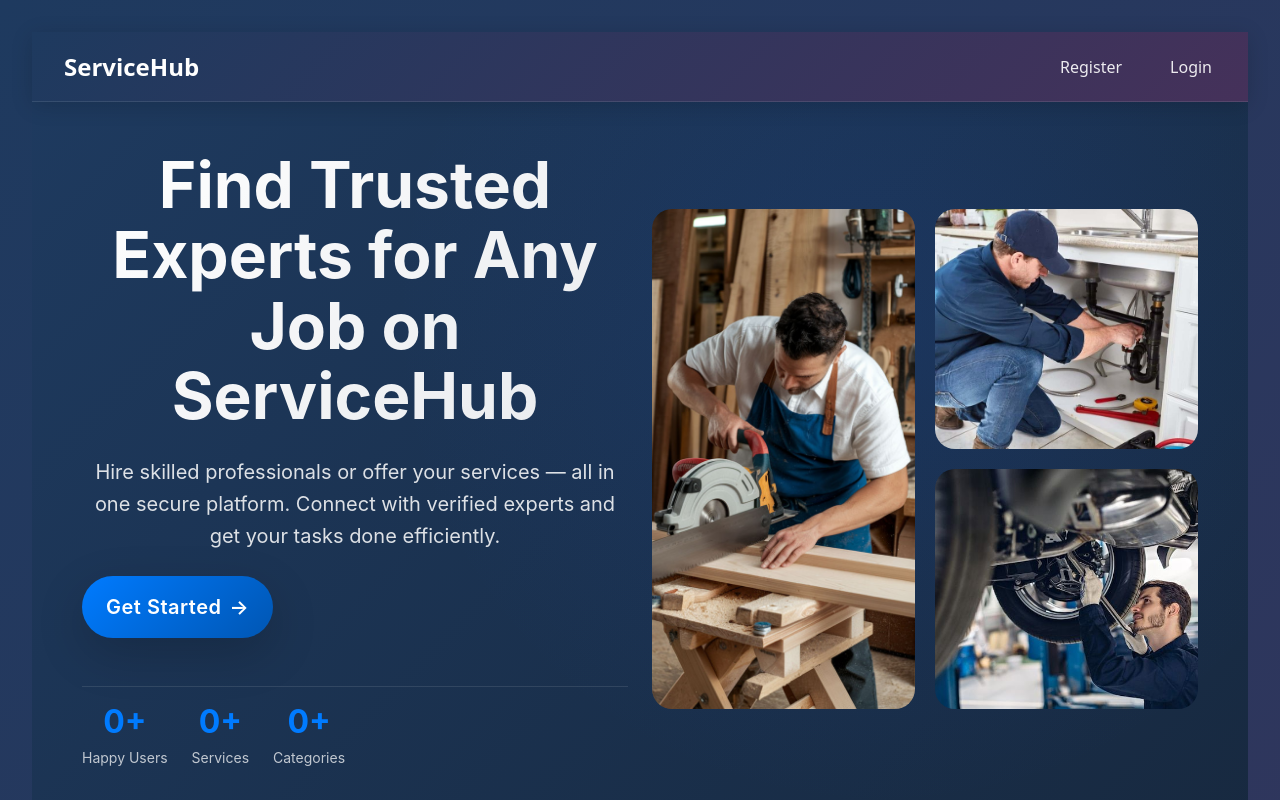
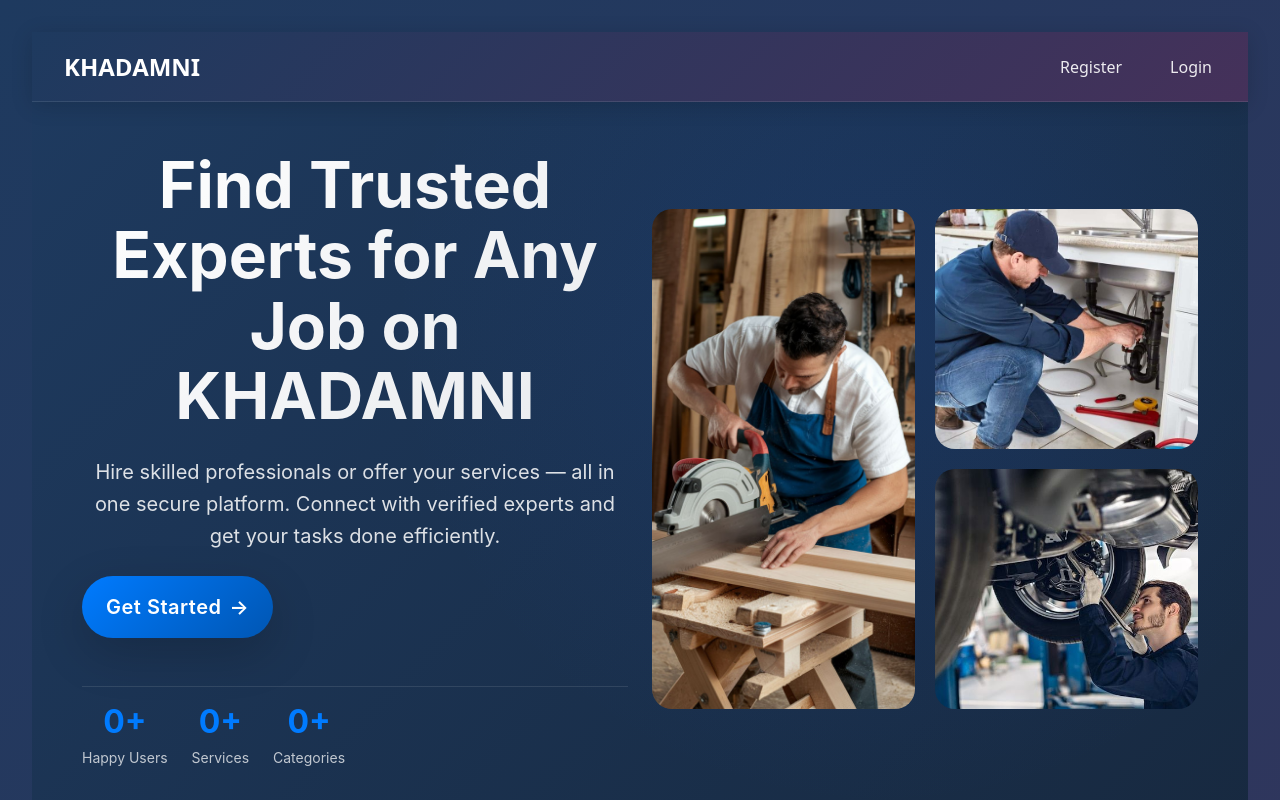
Before and after one commit to CoderBuilder22/Project-MERNStack-ServiceMarketPlace, a React (Vite) app in the folder frontend/: page / in a window 1280 px wide. Shown: the top 800 px of the page. Built offline with nearby package versions, Linux system fonts and the light colour scheme; no server answers.

Commit message:
add same modification

```diff
--- a/frontend/index.html
+++ b/frontend/index.html
@@ -4,7 +4,7 @@
     <meta charset="UTF-8" />
     <link rel="icon" type="image/svg+xml" href="/service.png" />
     <meta name="viewport" content="width=device-width, initial-scale=1.0" />
-    <title>ServiceHub</title>
+    <title>Khadamni</title>
   </head>
   <body>
     <div id="root"></div>
--- a/frontend/src/components/Navbar.jsx
+++ b/frontend/src/components/Navbar.jsx
@@ -82,7 +82,7 @@
     <nav className="navbar navbar-expand-lg custom-navbar">
       <div className="container-fluid">
         <Link className="navbar-brand" to="/">
-          ServiceHub
+          KHADAMNI
         </Link>
 
         <button
--- a/frontend/src/pages/Home.jsx
+++ b/frontend/src/pages/Home.jsx
@@ -132,7 +132,7 @@
               <div className="hero-content">
                 <h1 className="display-3 fw-bold mb-4 hero-title">
                   Find Trusted Experts for Any Job on{" "}
-                  <span className="text-primary">ServiceHub</span>
+                  <span className="text-primary">KHADAMNI</span>
                 </h1>
                 <p className="lead mb-4 fs-5 hero-subtitle">
                   Hire skilled professionals or offer your services — all in one
```
